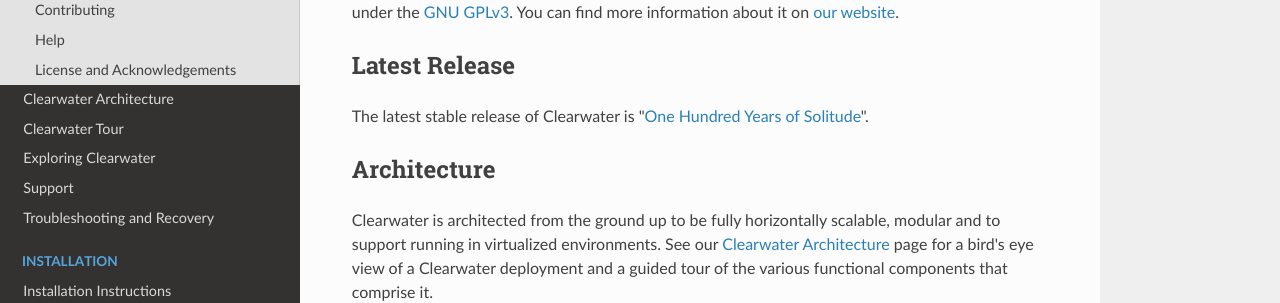
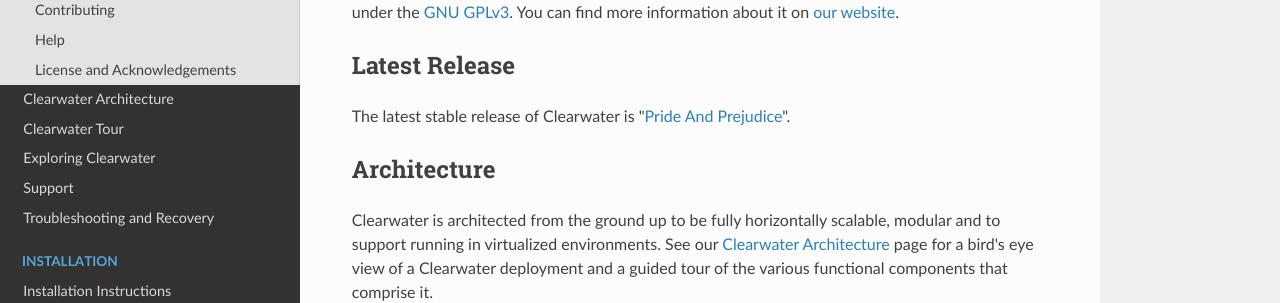
Before and after one commit to Metaswitch/clearwater-readthedocs, an MkDocs documentation site: the page built from docs/index.md, in a window 1280 px wide and 900 px high. Shown: the part 183-486 px from the top of the window. Built offline with MkDocs 1.6.1, drawn with Linux system fonts in a browser that asks for light colours; nearby versions of some CDN libraries; old or Windows-style settings are respelled for this version of MkDocs.

Commit message:
Release Pride And Prejudice

```diff
--- a/docs/index.md
+++ b/docs/index.md
@@ -4,7 +4,7 @@ Project Clearwater is an open-source IMS core, developed by [Metaswitch Networks
 
 ## Latest Release
 
-The latest stable release of Clearwater is "[One Hundred Years of Solitude](https://www.goodreads.com/book/show/320.One_Hundred_Years_of_Solitude)".
+The latest stable release of Clearwater is "[Pride And Prejudice](http://www.goodreads.com/book/show/1885.Pride_and_Prejudice)".
 
 ## Architecture
 
```
